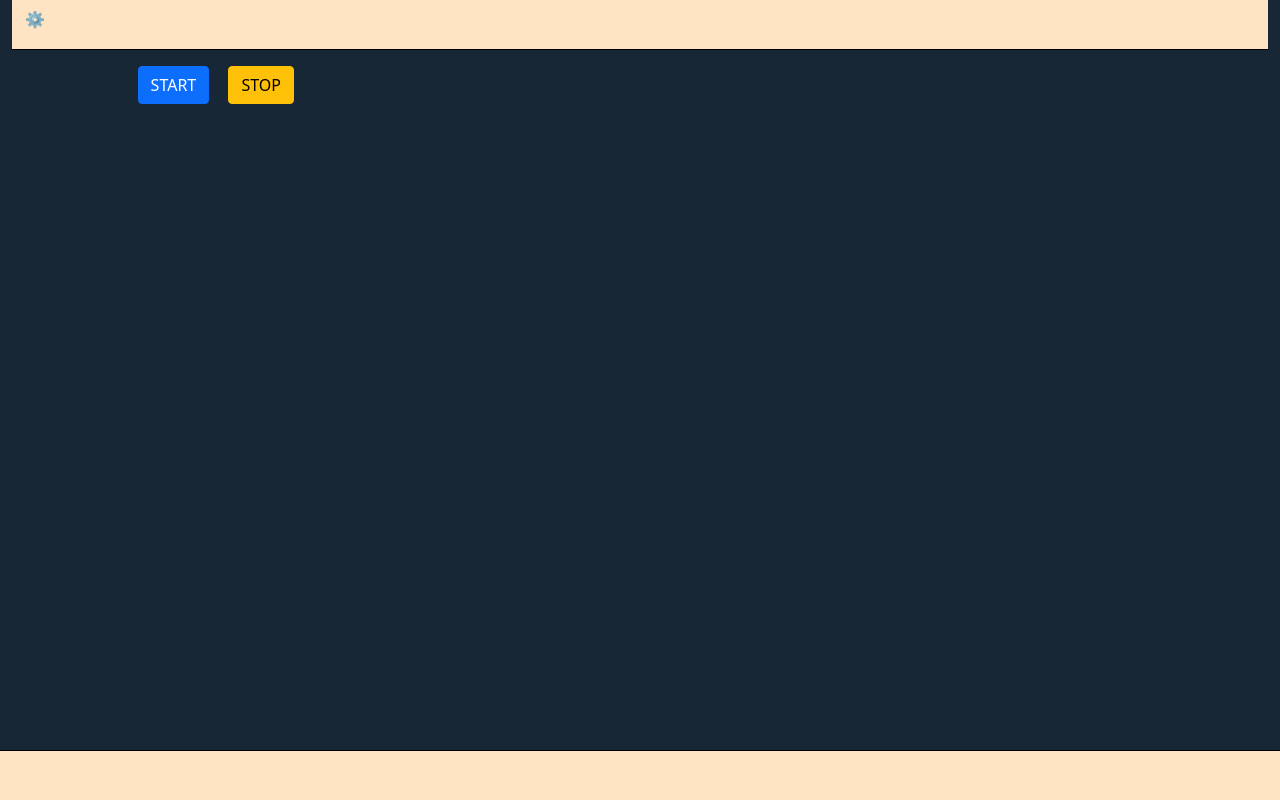
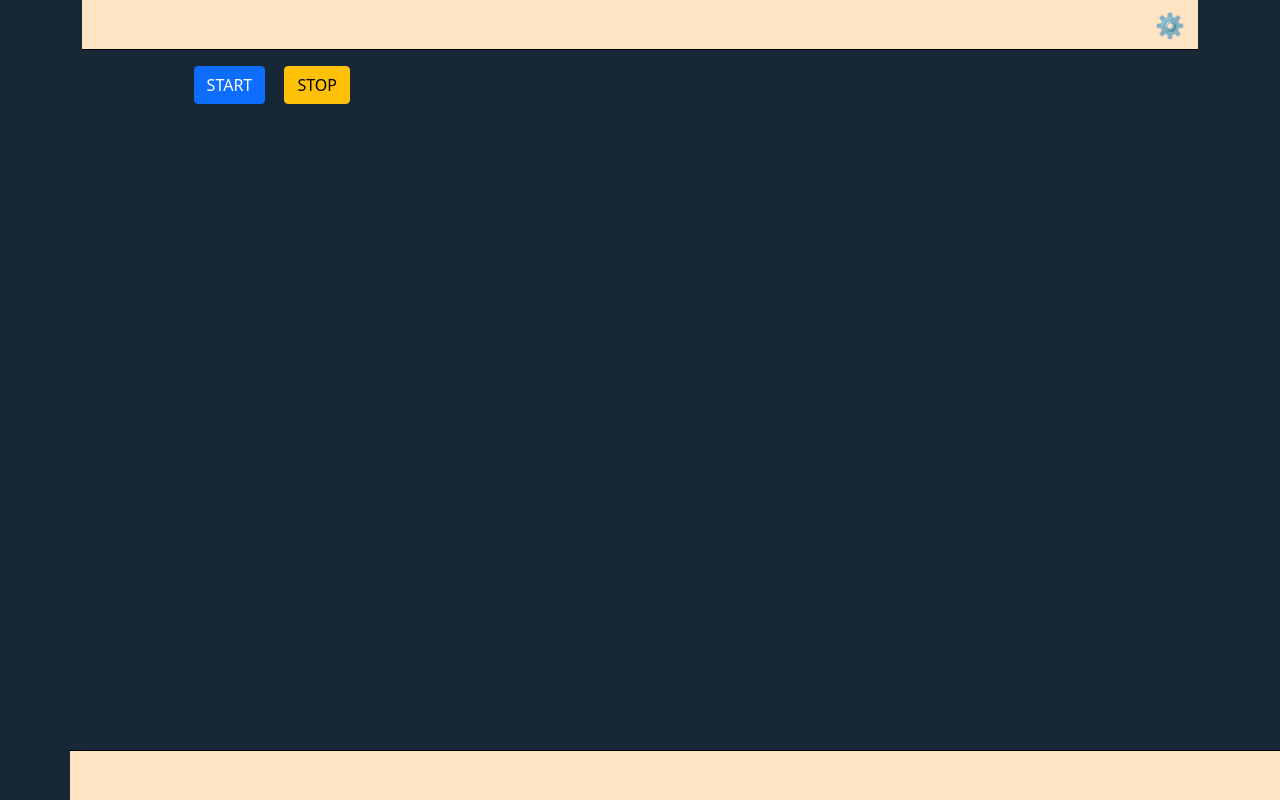
Before and after one commit to duronek/tabliczka_mnozenia, a website: page index.html in a window 1280 px wide. Drawn offline with nearby package versions, Linux system fonts and the light colour scheme.

Commit message:
Change container-fluid to container

```diff
--- a/index.html
+++ b/index.html
@@ -7,12 +7,12 @@
     <title>Tabliczka mnożenia</title>
     <link href="https://cdn.jsdelivr.net/npm/bootstrap@5.1.1/dist/css/bootstrap.min.css" rel="stylesheet" integrity="sha384-F3w7mX95PdgyTmZZMECAngseQB83DfGTowi0iMjiWaeVhAn4FJkqJByhZMI3AhiU" crossorigin="anonymous" />
     <script src="https://cdn.jsdelivr.net/npm/bootstrap@5.1.1/dist/js/bootstrap.bundle.min.js" integrity="sha384-/bQdsTh/da6pkI1MST/rWKFNjaCP5gBSY4sEBT38Q/9RBh9AH40zEOg7Hlq2THRZ" crossorigin="anonymous"></script>
-    <link rel="stylesheet" href="css/tabliczka.css" />
+    <link rel="stylesheet" href="./css/tabliczka.css" />
   </head>
   <body>
-    <div class="container-fluid">
-      <header class="">
-        <button type="button" class="btn" data-bs-toggle="modal" data-bs-target="#settingsModal">⚙️</button>
+    <div class="container">
+      <header>
+        <button type="button" class="btn settings" data-bs-toggle="modal" data-bs-target="#settingsModal">⚙️</button>
       </header>
       <main>
         <div class="excercise">
--- a/tabliczka.scss
+++ b/tabliczka.scss
@@ -5,16 +5,23 @@
 
 body {
   box-sizing: border-box;
+  background-color: rgb(24, 39, 54);
 }
 
-.container-fluid {
-  background-color: rgb(24, 39, 54);
+.container {
   height: 100vh;
 
   header {
+    display: flex;
+    align-items: center;
+    justify-content: flex-end;
     height: 50px;
     background-color: bisque;
     border-bottom: solid 1px black;
+
+    .settings {
+      font-size: 1.5rem;
+    }
   }
 
   main {
```
Also changed, not shown: css/min/tabliczka.min.css, css/tabliczka.css, 2 other files.
